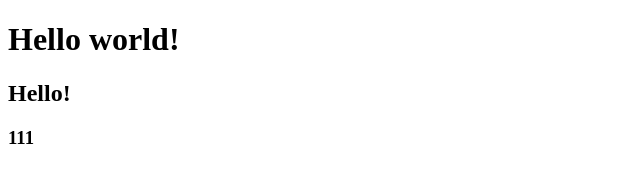
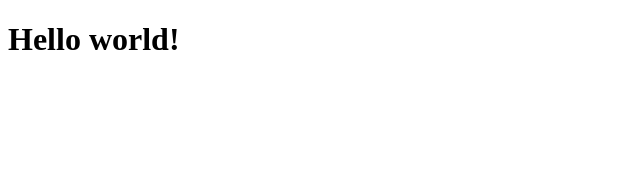
Before and after one commit to ArtemAitov/progect, a plain HTML site: page index.html in a window 1280 px wide. Shown: the whole page, without its empty margins (0-640 px from the left). Drawn offline with Linux system fonts and the light colour scheme.

Commit message:
index.html mod2

```diff
--- a/index.html
+++ b/index.html
@@ -8,7 +8,5 @@
 </head>
 <body>
     <h1>Hello world!</h1>
-    <h2>Hello!</h2>
-    <h3>111</h3>
 </body>
 </html>
```
